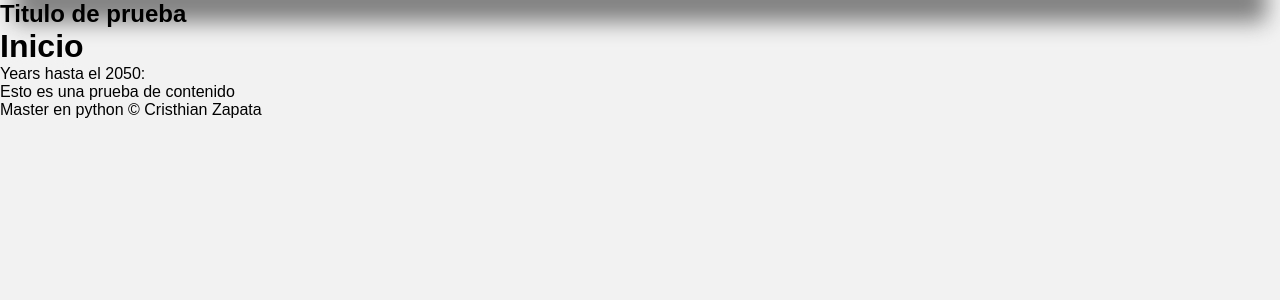
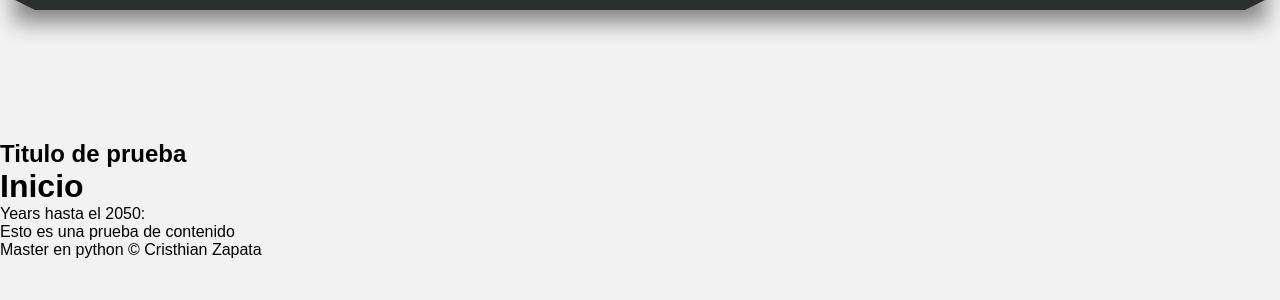
Before and after one commit to Czapata1998/Python_udemy, a Django app: page / in a window 1280 px wide. Shown: the part 182-482 px from the top of the page. Run offline with Django 3.2, Linux system fonts and the light colour scheme.

Commit message:
barra completa

```diff
--- a/25-django/AprendiendoDjango/miapp/static/css/style.css
+++ b/25-django/AprendiendoDjango/miapp/static/css/style.css
@@ -29,7 +29,7 @@ header{
     padding-top: 20px;
 
 }
-
+/* estilos  del logotipo */
 #logotipo img{
 
     display: block;
@@ -59,6 +59,7 @@ nav{
     border: 1px solid #333333;
     box-shadow: 0px 22px 22px gray;
     font-size: 15px;
+    /* margin-bottom: 145px; */
 
 }
 
@@ -85,3 +86,34 @@ nav ul li a:hover{
     color: white;
     transition: all 300ms;
 }
+
+.barra{
+    width: 1250px;
+    margin: 0 auto;
+    margin-bottom: 140px;
+}
+
+.esquina-izquierda{
+    display: block;
+    border-left: 20px solid transparent;
+    border-top: 10px solid #2b2f30 ;
+    float: left;
+
+}
+
+.esquina-derecha{
+    display: block;
+    border-right: 20px solid transparent;
+    border-top: 10px solid #2b2f30 ;
+    float: right;
+
+}
+
+.relleno-barra{
+    display: block;
+    width: 1210px;
+    background: #2b2f30;
+    height: 10px;
+    float: left;
+
+}
--- a/25-django/AprendiendoDjango/miapp/templates/layout.html
+++ b/25-django/AprendiendoDjango/miapp/templates/layout.html
@@ -47,7 +47,12 @@
 
         </ul>
     </nav>
+<div class="barra">
 
+<span class="esquina-izquierda"></span>
+<span class="relleno-barra"></span>
+<span class="esquina-derecha"></span>
+</div>
 
     <div id="content">
         <h2 class="title">Titulo de prueba</h2>
```
